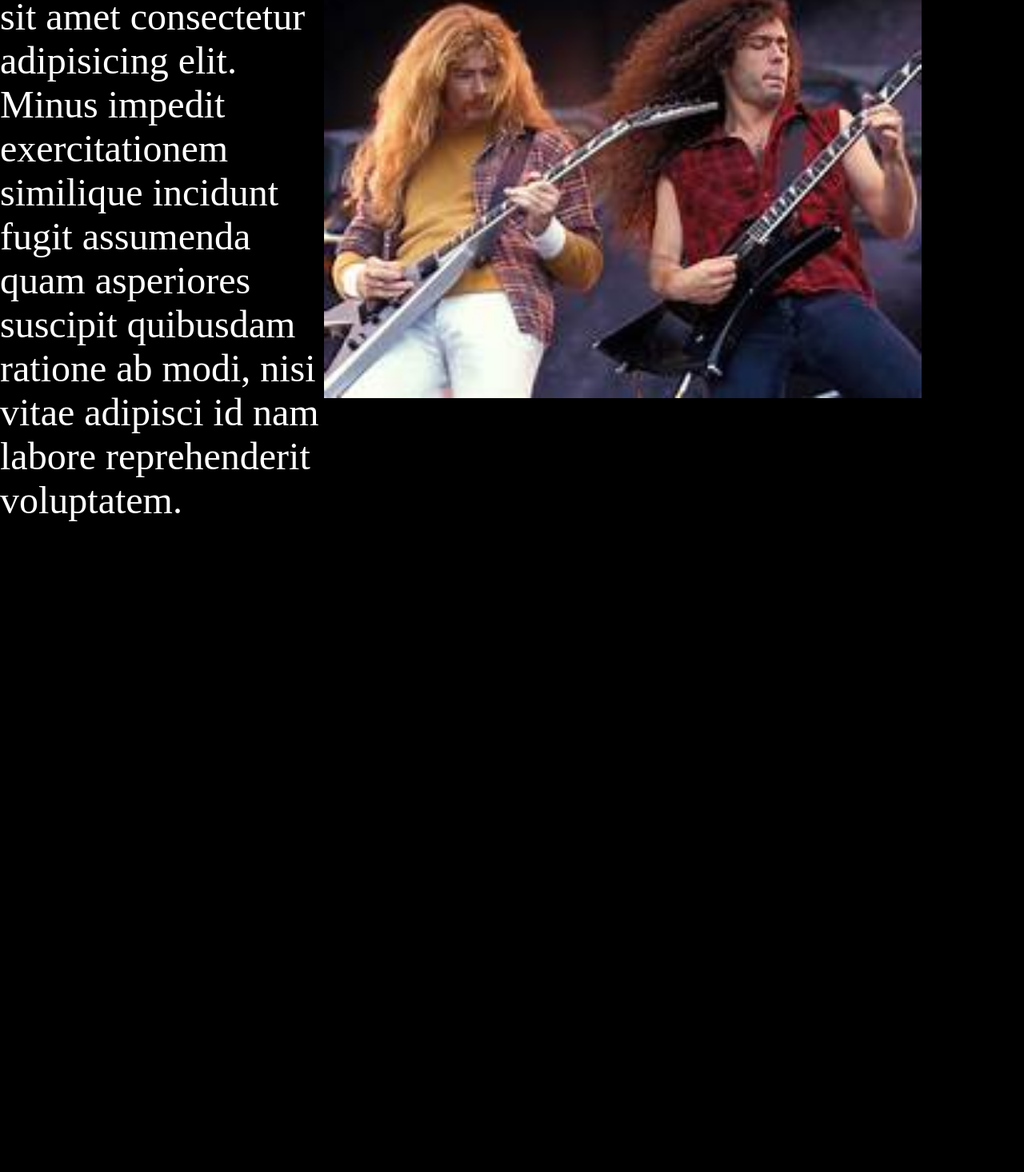
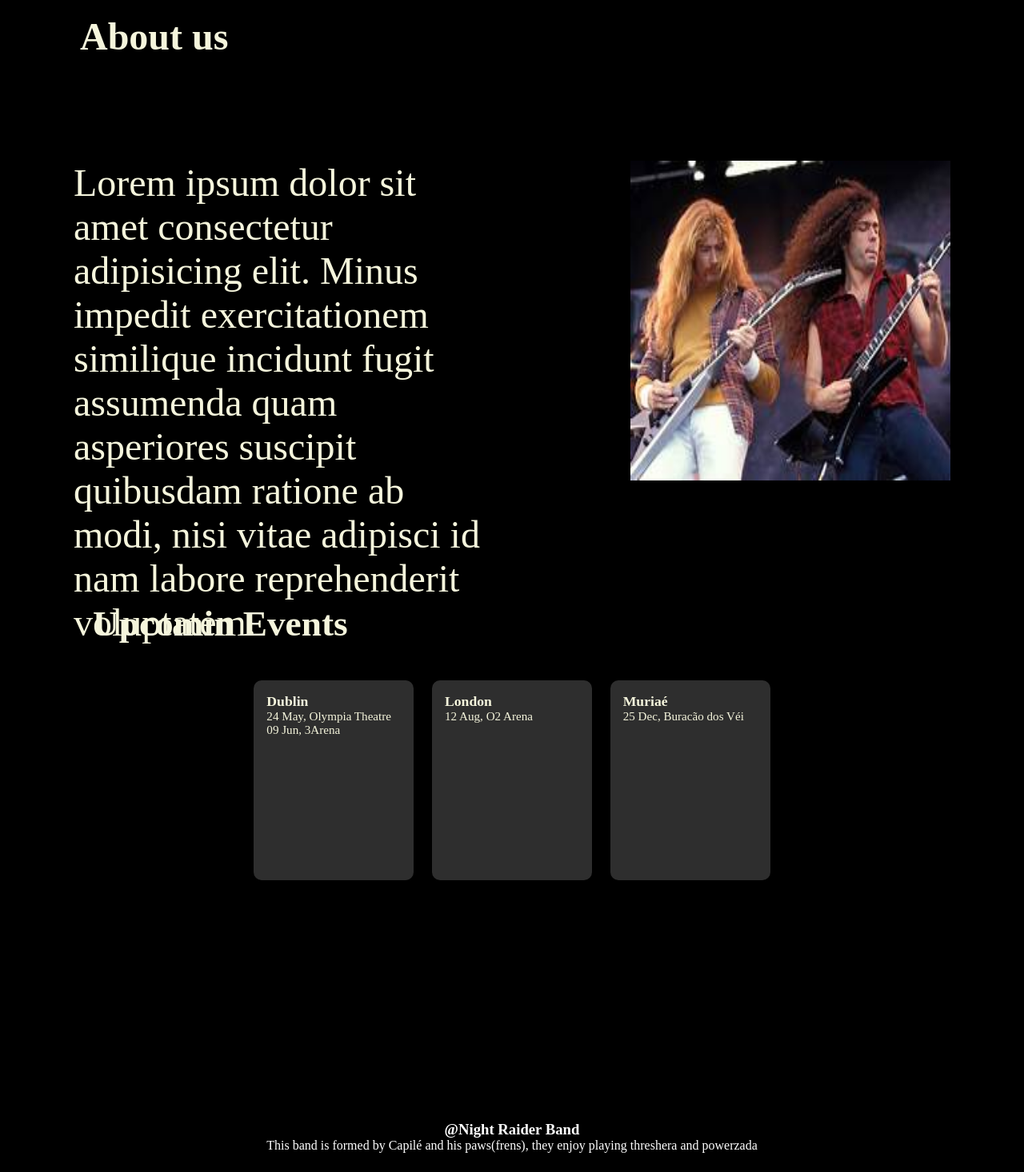
Before and after one commit to GuiValenteMM2/night-raider-page, a plain HTML site: page index.html in a window 1280 px wide. Shown: the part 928-2394 px from the top of the page at 80% size. Before the commit the page ends 1581 px from the top, so only its background shows below. Drawn offline with Linux system fonts and the light colour scheme.

Commit message:
pattern defined for the mvp, added a footer

```diff
--- a/index.html
+++ b/index.html
@@ -13,13 +13,38 @@
     </header>
     <section id="banner">
          <img src="./assets/night-raider-lg.jpg" alt="band-logo" id="band-logo">
-         <a href="#" class="section-link">Know More</a>
+         <a href="#about-us" class="section-link">Know More</a>
     </section>
     <section id="about-us">
-        <p>Lorem ipsum dolor sit amet consectetur adipisicing elit.
-            Minus impedit exercitationem similique incidunt fugit assumenda quam asperiores suscipit quibusdam ratione ab modi,
-             nisi vitae adipisci id nam labore reprehenderit voluptatem.</p>
-        <img src="./assets/megadeth-lol.jpg" alt="megadeth">
+        <h2>About us</h2>
+        <div>
+            <p>Lorem ipsum dolor sit amet consectetur adipisicing elit.
+                Minus impedit exercitationem similique incidunt fugit assumenda quam asperiores suscipit quibusdam ratione ab modi,
+                 nisi vitae adipisci id nam labore reprehenderit voluptatem.</p>
+            <img src="./assets/megadeth-lol.jpg" alt="megadeth">
+        </div>
+    </section>
+    <section id="events">
+        <h2>Upcomin Events</h2>
+        <ul id="event-list">
+            <li class="event-cards">
+                <h3>Dublin</h3>
+                <p>24 May, Olympia Theatre</p>
+                <p>09 Jun, 3Arena</p>
+            </li>
+            <li class="event-cards">
+                <h3>London</h3>
+                <p>12 Aug, O2 Arena</p>
+            </li>
+            <li class="event-cards">
+                <h3>Muriaé</h3>
+                <p>25 Dec, Buracão dos Véi</p>
+            </li>
+        </ul>
+    </section>
+    <section id="footer">
+        <h3>@Night Raider Band</h3>
+        <p>This band is formed by Capilé and his paws(frens), they enjoy playing threshera and powerzada</p>
     </section>
 </body>
 </html>
--- a/style.css
+++ b/style.css
@@ -1,5 +1,6 @@
-html {
+html, body {
     background-color: black;
+    scroll-behavior: smooth;
 }
 
 * {
@@ -61,9 +62,69 @@ header {
 }
 
 #about-us {
+    color: #f5f5dc;
+    font-size: 2em;
+    display: flex;
+    flex-direction: column;
+    height: 100vh;
+    padding-top: 10vh;
+    gap: 4em;
+}
+
+h2 {
+    padding-left: 100px;
+}
+
+#about-us div {
+    display: flex;
+    justify-content: space-around;
+}
+
+#about-us > div > p {
+    width: 40vw;
+    font-size: 1.5em;
+}
+
+#about-us > div > img {
+    width: 400px;
+    height: 400px;
+}
+
+#events {
+    color: #f5f5dc;
+    font-size: 4mm;
+    height: 80vh;
+    display: flex;
+    flex-direction: column;
+    padding: 16px;
+}
+
+#events h2 {
+    color: #f5f5dc;
+    font-size: 3em;
+    margin-bottom: 1em;
+}
+
+#event-list {
+    list-style-type: none;
+    display: flex;
+    justify-content: center;
+    gap: 1.5em;
+}
+
+.event-cards {
+    width: 200px;
+    height: 250px;
+    background-color: #2e2e2e ;
+    border-radius: 10px;
+    padding: 16px;
+}
+
+#footer {
+    display: flex;
+    align-items: center;
+    flex-direction: column;
     color: white;
-    font-size: 3em;
-    display: flex;
-    width: 90vw;
-    height: 70vh;
+    font-size: 1em;
+    padding: 24px;
 }
```
